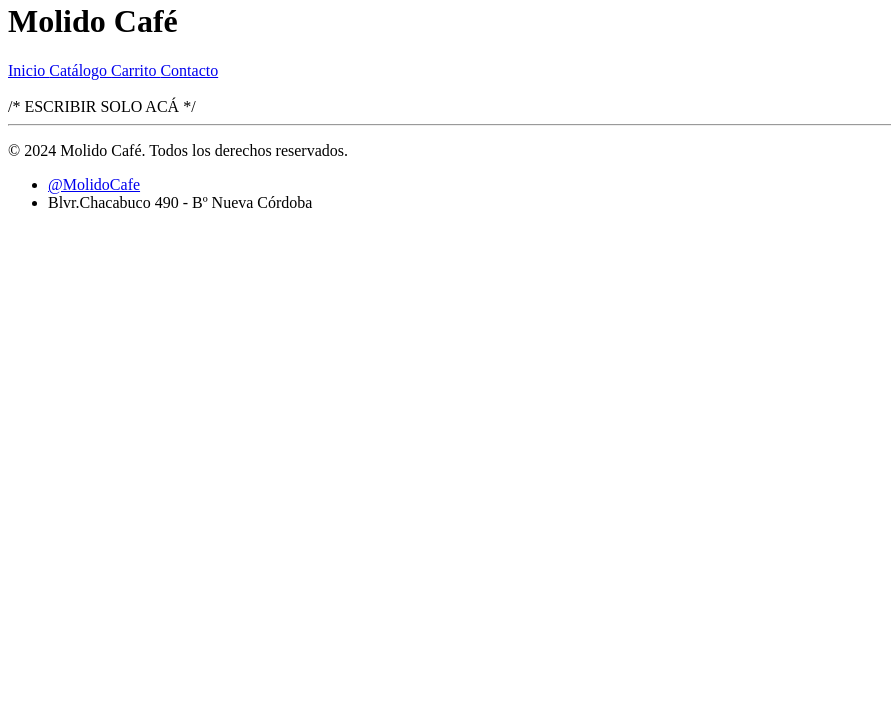
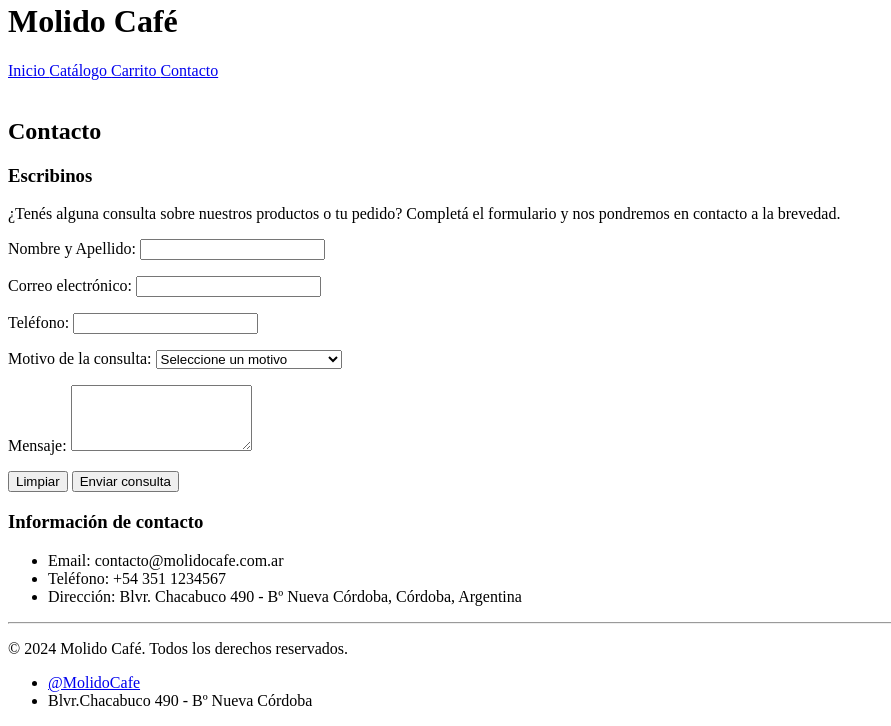
Before and after one commit to delgadosofiaguada-jpg/APPWEB.TPGRUPAL, a plain HTML site: page contacto.html in a window 1280 px wide. Shown: the part 186-912 px from the top of the page, without its empty margins (0-891 px from the left). Before the commit the page ends 800 px from the top, so only its background shows below. Drawn offline with Linux system fonts and the light colour scheme.

Commit message:
Agrego pagina de contacto

```diff
--- a/contacto.html
+++ b/contacto.html
@@ -31,12 +31,66 @@
         </nav>
     </header>
     <main>
+            <h2> Contacto</h2>
+
+            <section>
+                <h3>Escribinos</h3>
+
+                <p>
+                    ¿Tenés alguna consulta sobre nuestros productos o tu pedido?
+                    Completá el formulario y nos pondremos en contacto a la brevedad.
+                </p>
+
+                <form action="./contacto.html" method="post">
+
+                    <p>
+                        <label for="id-nombre">Nombre y Apellido:</label>
+                        <input type="text" name="nombre" id="id-nombre" required>
+                    </p>
+
+                    <p>
+                        <label for="id-email">Correo electrónico:</label>
+                        <input type="email" name="email" id="id-email" required>
+                    </p>
+
+                    <p>
+                        <label for="id-telefono">Teléfono:</label>
+                        <input type="tel" name="telefono" id="id-telefono" required>
+                    </p>
+
+                    <p>
+                        <label for="id-asunto">Motivo de la consulta:</label>
+
+                        <select name="asunto" id="id-asunto" required>
+                            <option value="">Seleccione un motivo</option>
+                            <option value="general">Consulta general</option>
+                            <option value="pedido">Consulta sobre un pedido</option>
+                            <option value="productos">Consulta sobre un producto</option>
+                            <option value="otro">Otro</option>
+                        </select>
+                    </p>
+
+                    <p>
+                        <label for="id-mensaje">Mensaje:</label>
+                        <textarea name="mensaje" id="id-mensaje" rows="4" required></textarea>
+                    </p>
+                    <button type="reset">Limpiar</button>
+                    <button type="submit">Enviar consulta</button>
+                </form>
+
+            </section>
+
+            <section>
+                <h3>Información de contacto</h3>
 
 
-      /*  ESCRIBIR SOLO ACÁ  */
+                <ul>
+                    <li>Email: contacto@molidocafe.com.ar</li>
+                    <li>Teléfono: +54 351 1234567</li>
+                    <li>Dirección: Blvr. Chacabuco 490 - Bº Nueva Córdoba, Córdoba, Argentina</li>
+                </ul>
 
-
-
+            </section>
     </main>
     <hr>
     <footer>
```
